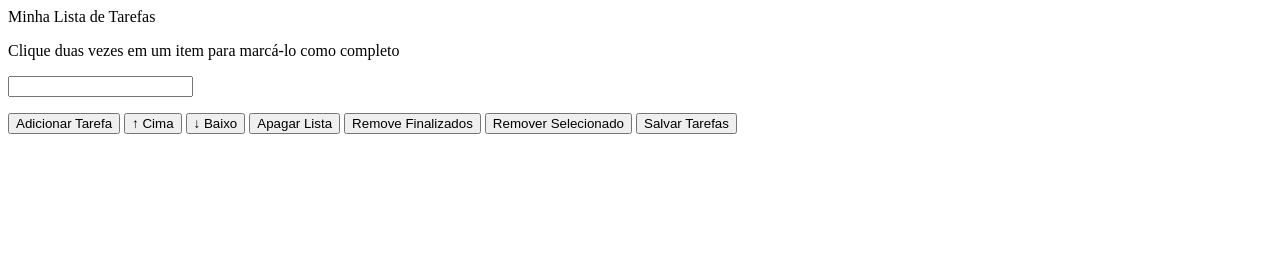
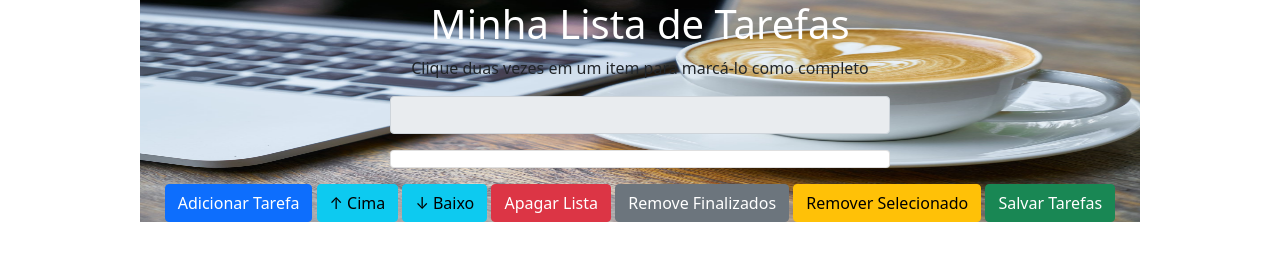
Before and after one commit to renatograca/Todo-List, a plain HTML site: page index.html in a window 1280 px wide. Drawn offline with nearby package versions, Linux system fonts and the light colour scheme.

Commit message:
centralizando

```diff
--- a/index.html
+++ b/index.html
@@ -5,21 +5,38 @@
     <meta http-equiv="X-UA-Compatible" content="IE=edge">
     <meta name="viewport" content="width=device-width, initial-scale=1.0">
     <link rel="stylesheet" type="text/css" href="style.css">
-  <title>Document</title>
+    <link href="https://cdn.jsdelivr.net/npm/bootstrap@5.0.0-beta3/dist/css/bootstrap.min.css" rel="stylesheet" integrity="sha384-eOJMYsd53ii+scO/bJGFsiCZc+5NDVN2yr8+0RDqr0Ql0h+rP48ckxlpbzKgwra6" crossorigin="anonymous">
+    <title>Lista de Tarefas</title>
   </head>
   <body>
-  <header>Minha Lista de Tarefas</header>
+    <div class="image contain ">
+    <div class="text-center ">
+      <header> <h1>Minha Lista de Tarefas</h1></header>
           <p id="funcionamento">Clique duas vezes em um item para marcá-lo como completo</p>
-  <input id="texto-tarefa" type="text">
-  <ol id="lista-tarefas">
+
+        <div class="input-group mb-3 margin ">
+          <input id="texto-tarefa" type="text" class="input-group-text margin">
+        </div>
+
+      </div>
+
+      <div class="list-group ">
+        <ol id="lista-tarefas" class="list-group-item margin text-center">
         </ol>
-  <button id="criar-tarefa">Adicionar Tarefa</button>
-  <button id="mover-cima">&#8593; Cima</button>
-  <button id="mover-baixo">&#8595; Baixo</button>
-  <button id="apaga-tudo">Apagar Lista</button>
-  <button id="remover-finalizados">Remove Finalizados</button>
-  <button id="remover-selecionado">Remover Selecionado</button>
-  <button id="salvar-tarefas">Salvar Tarefas</button>
+      </div>
+
+      <div class="text-center">
+
+        <button id="criar-tarefa" class="btn btn-primary">Adicionar Tarefa</button>
+        <button id="mover-cima" class="btn btn-info">&#8593; Cima</button>
+        <button id="mover-baixo" class="btn btn-info">&#8595; Baixo</button>
+        <button id="apaga-tudo" class="btn btn-danger">Apagar Lista</button>
+        <button id="remover-finalizados" class="btn btn-secondary">Remove Finalizados</button>
+        <button id="remover-selecionado" class="btn btn-warning">Remover Selecionado</button>
+        <button id="salvar-tarefas" class="btn btn-success">Salvar Tarefas</button>
+
+      </div>
+      </div>
     <script type="text/javascript" src="script.js"></script>
 </body>
 </html>
--- a/style.css
+++ b/style.css
@@ -1,3 +1,23 @@
+h1 {
+  color: white;
+}
+
+.image {
+  background: url(images/pexels-photo-414630.jpeg);
+  background-position: center;
+  background-size: 100% 100%;
+  max-width: 1000px;
+  max-height: 1000px;
+  width: 80%;
+  margin-left: auto;
+  margin-right: auto;
+}
+
+.margin {
+  margin-left: auto;
+  margin-right: auto;
+}
+
 .colorGray {
   background-color: gray;
 }
@@ -5,3 +25,11 @@
 .completed {
   text-decoration: line-through solid black;
 }
+
+#texto-tarefa {
+  width: 50%;
+}
+
+#lista-tarefas {
+  width: 50%;
+}
```
Also changed, not shown: images/pexels-cup-of-couple-6177607.jpg (added), images/pexels-photo-414630.jpeg (added), 1 other file. Lines whose indentation alone changed are shown as unchanged.
